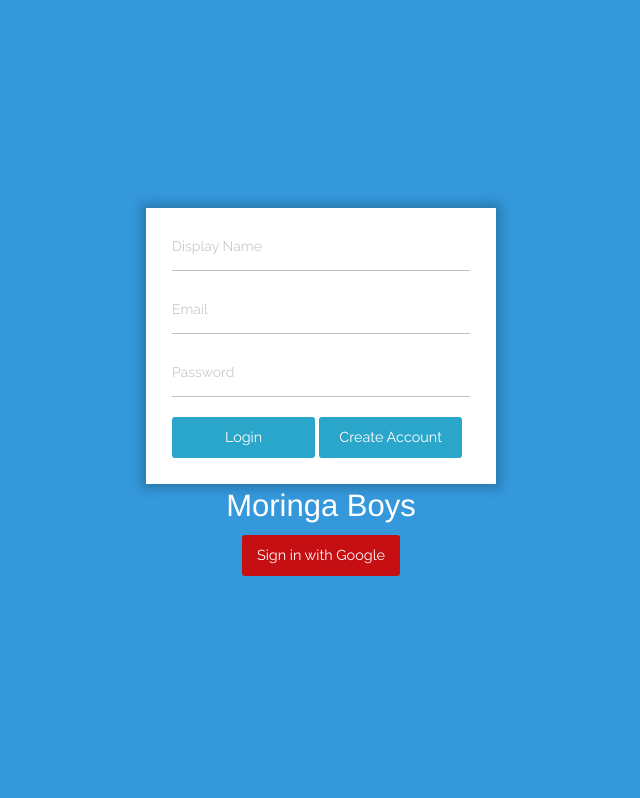
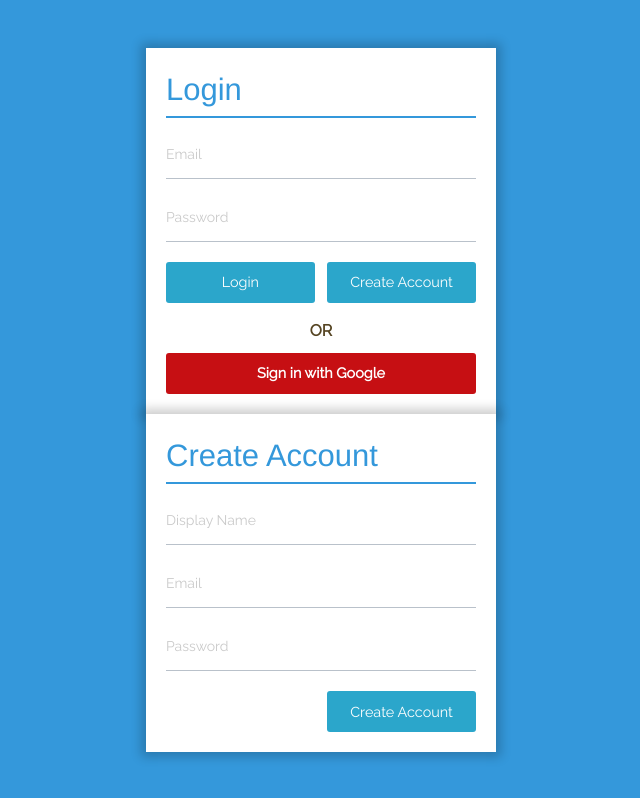
Before and after one commit to EduhG/Student-System, a plain HTML site: page index.html in a window 1280 px wide. Shown: the whole page, without its empty margins (319-959 px from the left). Drawn offline with Linux system fonts and the light colour scheme.

Commit message:
Added register section

```diff
--- a/css/app.css
+++ b/css/app.css
@@ -315,30 +315,68 @@
     flex-direction: column;
 }
 
-.login-section {
-    padding: 10px;
+.login-section,
+.register-section {
+    padding: 20px;
     background: rgba(255, 255, 255, 1);
-    width: 350px;
+    width: 280px;
     border: 0px solid #3498db;
     box-shadow: 0px 0px 20px 0px rgba(255, 255, 255, 0.0);
     -webkit-box-shadow: 30px undefinedpx 5px 10px rgba(0, 0, 0, 0.9);
     box-shadow: 0px 0px 10px 5px rgba(0, 0, 0, 0.2);
 }
 
-.login-section [type='text'] {
+@media only screen and (min-width: 480px) {
+    .login-section,
+    .register-section {
+        padding: 20px;
+        background: rgba(255, 255, 255, 1);
+        width: 350px;
+        border: 0px solid #3498db;
+        box-shadow: 0px 0px 20px 0px rgba(255, 255, 255, 0.0);
+        -webkit-box-shadow: 30px undefinedpx 5px 10px rgba(0, 0, 0, 0.9);
+        box-shadow: 0px 0px 10px 5px rgba(0, 0, 0, 0.2);
+    }
+}
+
+.login-section [type='text'],
+.register-section [type='text'] {
     border: none;
     border-bottom: 0px solid #3498db;
     border-radius: 0;
     box-shadow: none;
 }
 
-.login-section button {
+.login-section .logo,
+.register-section .logo {
+    border-bottom: 2px solid;
+    padding-bottom: 5px;
+    color: #3498db;
+}
+
+.login-section button,
+.register-section button {
     width: 48%;
     margin-top: 10px
 }
 
+.register-section button {
+    width: 48%;
+    margin-bottom: 0px
+}
+
 .create-account {
     float: right;
+}
+
+.login-opts {
+    text-align: center;
+    font-weight: bolder
+}
+
+.sign-in {
+    min-width: 100%;
+    margin: 0
 }
 
 [type='text']::-moz-input-placeholder {
@@ -373,10 +411,9 @@
     position: relative;
     z-index: 1;
     display: inline-block;
-    margin: 0 1em;
-    max-width: 350px;
-    width: calc(100% - 2em);
+    width: calc(100% - 0em);
     vertical-align: top;
+    padding: 0px;
 }
 
 .input__field {
@@ -401,6 +438,7 @@
 
 .input--hoshi {
     overflow: hidden;
+    padding-bottom: 0px;
 }
 
 .input__field--hoshi {
--- a/index.html
+++ b/index.html
@@ -16,6 +16,38 @@
         <!-- Splash screen -->
         <section id="login-page" class="login-page">
             <div class="login-section">
+                <h3 class="logo">Login</h3>
+                <form action="">
+                    <span class="input input--hoshi">
+                        <input class="input__field input__field--hoshi" type="text" placeholder="Email" id="input-5" />
+                        <label class="input__label input__label--hoshi input__label--hoshi-color" for="input-5">
+
+                        </label>
+                    </span>
+                    <span class="input input--hoshi">
+                        <input class="input__field input__field--hoshi" type="text" placeholder="Password" id="input-5" />
+                        <label class="input__label input__label--hoshi input__label--hoshi-color" for="input-5">
+
+                        </label>
+                    </span>
+
+                    <span class="input input--hoshi">
+                        <button id="login" class="button">Login</button>
+                        <button id="create-account" class="button create-account">Create Account</button>
+                    </span>
+
+                    <span class="input input--hoshi login-opts">
+                        OR
+                    </span>
+
+                    <span class="input input--hoshi login-opts">
+                        <button id="sign-in" class="button alert sign-in"> Sign in with Google</button>
+                    </span>
+                </form>
+            </div>
+
+            <div class="register-section">
+                <h3 class="logo">Create Account</h3>
                 <form action="">
                     <span class="input input--hoshi">
                         <input class="input__field input__field--hoshi" type="text" placeholder="Display Name" id="input-4" />
@@ -37,14 +69,9 @@
                     </span>
 
                     <span class="input input--hoshi">
-                    <button id="login" class="button">Login</button>
-                    <button id="create-account" class="button">Create Account</button>
+                        <button id="create-account" class="button create-account">Create Account</button>
                     </span>
                 </form>
-            </div>
-            <h3 class="logo">Moringa Boys</h3>
-            <div>
-                <button id="sign-in" class="button alert"> Sign in with Google</button>
             </div>
         </section>
 
```
